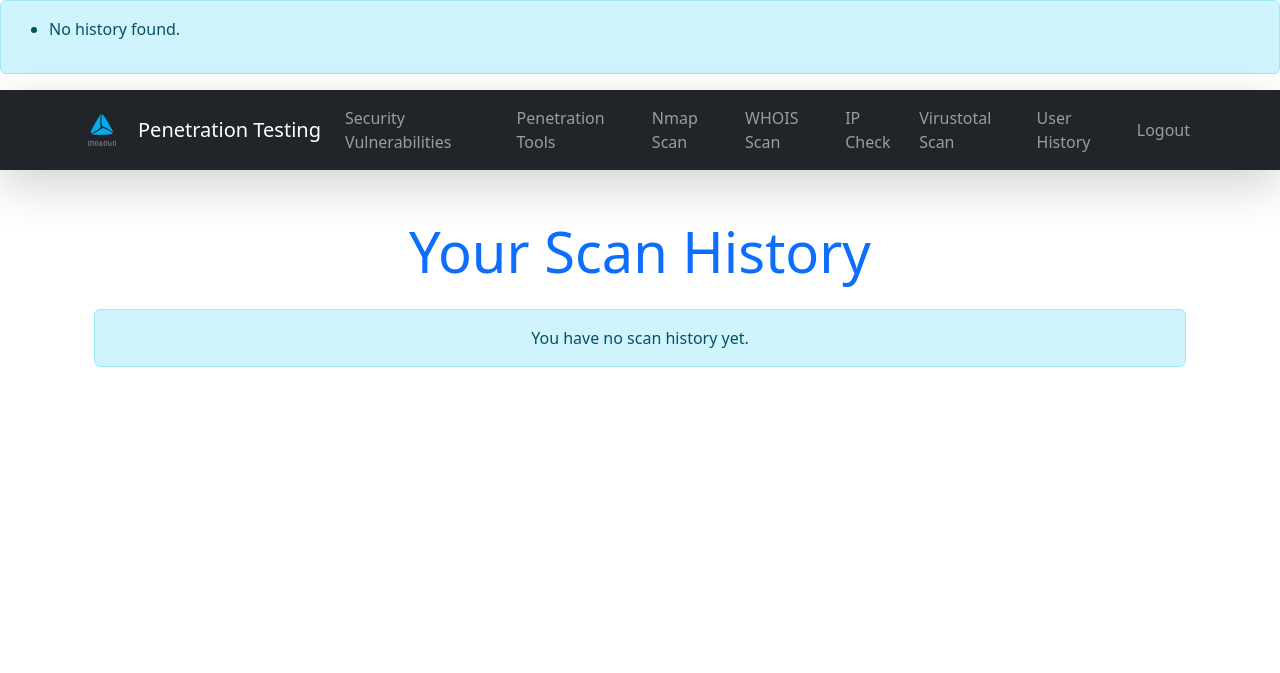
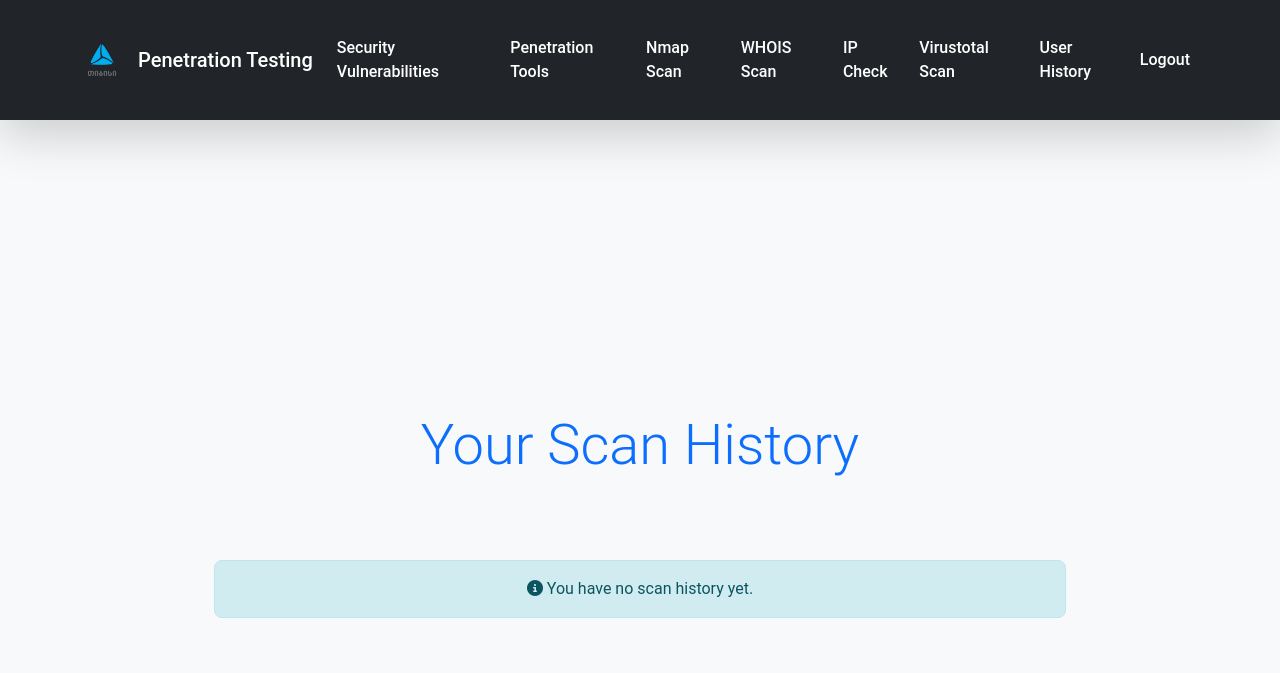
Before and after one commit to g0dfathera/TBC-Final-Project, a Flask app: page /history in a window 1280 px wide. Shown: the top 673 px of the page. Run offline with Flask 3, Linux system fonts and the light colour scheme; a user stored in the database is signed in; data comes from the database, SQL or seed files in the repository; some libraries are stand-ins or nearby versions.

Commit message:
Update base.html
Updated Appearance

```diff
--- a/templates/base.html
+++ b/templates/base.html
@@ -8,25 +8,125 @@
             href="https://cdn.jsdelivr.net/npm/bootstrap@5.3.0-alpha1/dist/css/bootstrap.min.css"
             rel="stylesheet"
         />
+        <link
+            href="https://cdn.jsdelivr.net/npm/font-awesome/css/font-awesome.min.css"
+            rel="stylesheet"
+        />
+        <style>
+            body {
+                background-color: #f8f9fa;
+                font-family: "Roboto", sans-serif;
+            }
+            .navbar {
+                background-color: #007bff;
+                box-shadow: 0 4px 6px rgba(0, 123, 255, 0.3);
+            }
+            .navbar a {
+                color: white !important;
+                font-weight: 500;
+            }
+            .navbar a:hover {
+                color: #ffdd57 !important;
+            }
+            .alert-info {
+                background-color: #d1ecf1;
+                border-color: #bee5eb;
+                color: #0c5460;
+                margin-top: 80px; /* Position the flash message below the navbar */
+                border-radius: 8px;
+            }
+            .container {
+                padding-top: 20px;
+                padding-bottom: 20px;
+            }
+            .card {
+                border-radius: 16px;
+                box-shadow: 0 4px 20px rgba(0, 0, 0, 0.1);
+                background-color: #ffffff;
+            }
+            .card-header {
+                background-color: #0056b3;
+                color: #fff;
+                font-size: 1.5rem;
+                font-weight: 600;
+                text-transform: uppercase;
+            }
+            .card-body {
+                background-color: #f1f9fc;
+                padding: 30px;
+                border-radius: 16px;
+            }
+            .btn-primary {
+                background-color: #007bff;
+                border: none;
+                color: white;
+                padding: 15px 32px;
+                font-size: 16px;
+                font-weight: 600;
+                border-radius: 8px;
+                transition: background-color 0.3s ease-in-out;
+            }
+            .btn-primary:hover {
+                background-color: #0056b3;
+            }
+            .btn-primary:focus {
+                box-shadow: 0 0 0 0.2rem rgba(38, 143, 255, 0.5);
+            }
+            .alert ul {
+                list-style-type: none;
+                padding-left: 0;
+            }
+            .alert ul li {
+                margin: 0;
+                font-size: 1.1rem;
+            }
+            .container.my-5 {
+                max-width: 900px;
+                margin-top: 50px;
+                margin-bottom: 50px;
+            }
+        </style>
     </head>
 
+    <body>
+        {% include "navbar.html" %}
+
+        <!-- Flash message -->
         {% with messages = get_flashed_messages() %} {% if messages %}
-    <div class="alert alert-info">
+        <div
+            class="alert alert-info alert-dismissible fade show"
+            role="alert"
+            id="flashMessage"
+        >
             <ul>
                 {% for message in messages %}
                 <li>{{ message }}</li>
                 {% endfor %}
             </ul>
+            <button
+                type="button"
+                class="btn-close"
+                data-bs-dismiss="alert"
+                aria-label="Close"
+            ></button>
         </div>
         {% endif %} {% endwith %}
 
-    <body>
-        {% include "navbar.html" %}
-
-        <div class="container my-5">{% block content %}{% endblock %}</div>
+        <div class="container my-5">{% block content %} {% endblock %}</div>
 
         <script src="https://cdn.jsdelivr.net/npm/@popperjs/core@2.11.6/dist/umd/popper.min.js"></script>
         <script src="https://cdn.jsdelivr.net/npm/bootstrap@5.3.0-alpha1/dist/js/bootstrap.min.js"></script>
         <script src="https://cdn.jsdelivr.net/npm/chart.js"></script>
+
+        <script>
+            // JavaScript to hide the flash message after 5 seconds
+            setTimeout(function () {
+                var flashMessage = document.getElementById("flashMessage");
+                if (flashMessage) {
+                    flashMessage.classList.remove("show");
+                    flashMessage.classList.add("fade");
+                }
+            }, 5000); // Timeout set for 5000ms (5 seconds)
+        </script>
     </body>
 </html>
```
Lines whose indentation alone changed are shown as unchanged.
